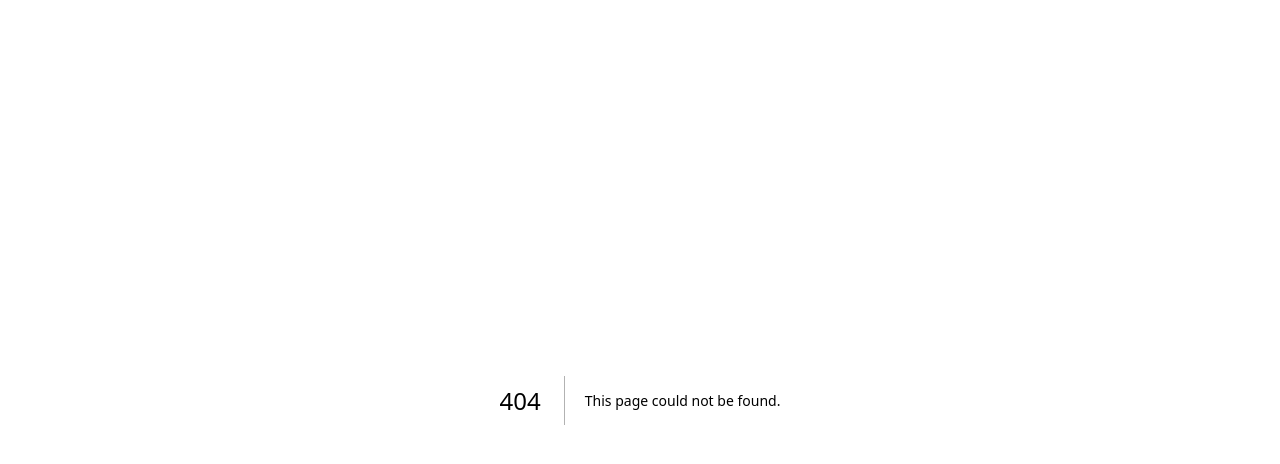
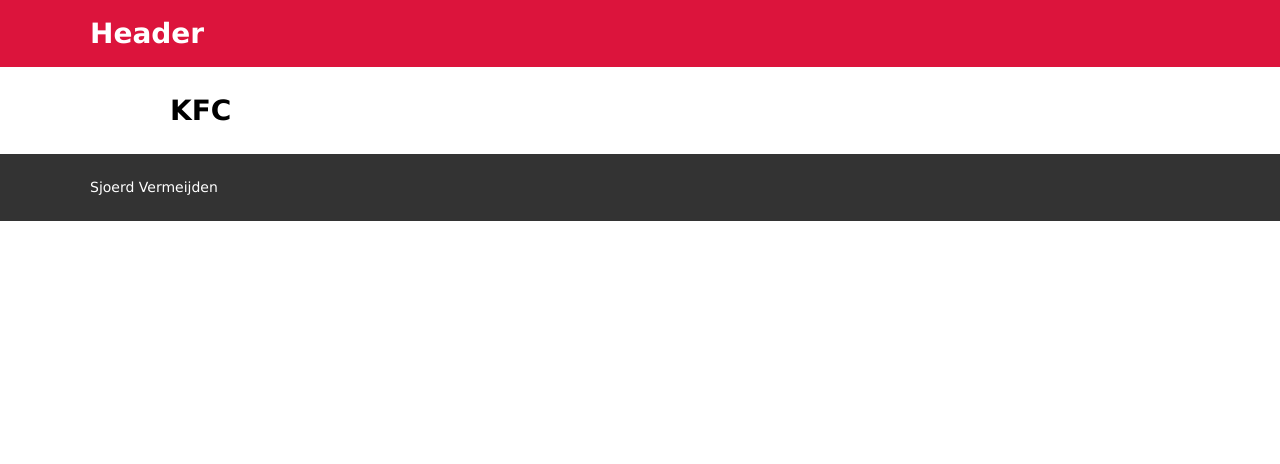
Before and after one commit to sjoerdvermeijden/next-order-tsx, a Next.js app: page /restaurants/1 in a window 1280 px wide. Before the commit this address had no page. Shown: the top 464 px of the page. Built offline with nearby package versions, Linux system fonts and the light colour scheme.

Commit message:
Adds a pages directory

```diff
--- /dev/null
+++ b/src/pages/restaurants/[id].tsx
@@ -0,0 +1,97 @@
+import React, { useState, useEffect } from "react";
+
+import styled from "styled-components";
+
+import Layout from "../../components/Layout/Layout";
+
+import { useRouter } from "next/router";
+
+import { restaurants } from "../../../data";
+
+export const LayoutWrapper = styled.div`
+  @media (min-width: 768px) {
+    display: flex;
+  }
+`;
+
+export const RestaurantWrapper = styled.div`
+  &:not(:last-child) {
+    margin-bottom: 15px;
+  }
+`;
+
+export const MenuWrapper = styled.div`
+  padding: 35px 15px;
+  flex-grow: 1;
+
+  .restaurant {
+    &__name {
+      &:not(:last-child) {
+        margin-bottom: 15px;
+      }
+    }
+  }
+
+  ul {
+    list-style: none;
+    margin: -10px;
+  }
+
+  li {
+    padding: 10px;
+  }
+
+  @media (min-width: 768px) {
+    .menu-inner {
+      max-width: 940px;
+      margin: 0 auto;
+    }
+  }
+`;
+
+interface Restaurant {
+  id: number;
+  name: string;
+  description: string;
+  image: {
+    img: string;
+    alt: string;
+  };
+}
+
+function RestaurantPage() {
+  const [restaurantState, setRestaurantState] = useState<Restaurant | {}>({});
+
+  const router = useRouter();
+  const { id } = router.query;
+
+  useEffect(() => {
+    if (id) {
+      restaurants.map((item) => {
+        if (item.id === Number(id)) {
+          setRestaurantState(item);
+        }
+      });
+    }
+  }, [id]);
+
+  return (
+    <>
+      <Layout>
+        <LayoutWrapper>
+          <MenuWrapper>
+            <div className="menu-inner">
+              <RestaurantWrapper>
+                {restaurantState && (
+                  <h1 className="name">{restaurantState.name}</h1>
+                )}
+              </RestaurantWrapper>
+            </div>
+          </MenuWrapper>
+        </LayoutWrapper>
+      </Layout>
+    </>
+  );
+}
+
+export default RestaurantPage;
```
